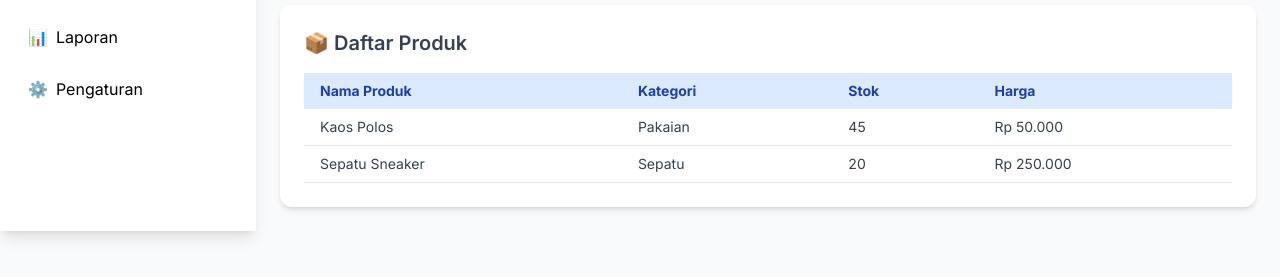
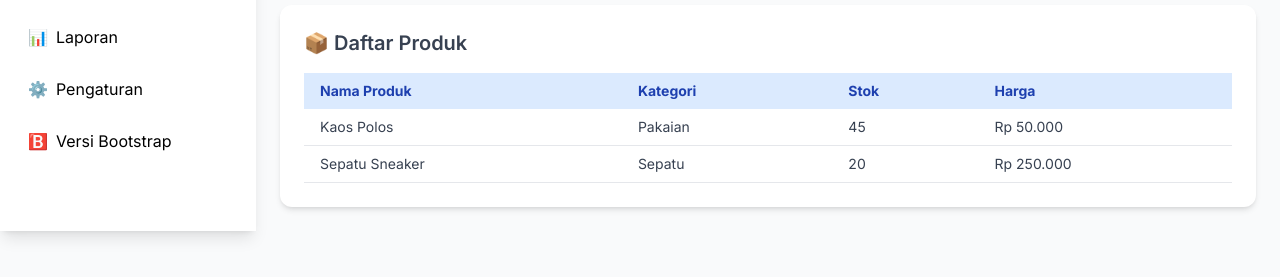
Before and after one commit to fauzi8162/ui-dashboard, a plain HTML site: page index.html in a window 1280 px wide. Shown: the part 219-496 px from the top of the page. Drawn offline with nearby package versions, Linux system fonts and the light colour scheme.

Commit message:
Update index.html

```diff
--- a/index.html
+++ b/index.html
@@ -53,6 +53,10 @@
           <span>⚙️</span>
           <span>Pengaturan</span>
         </a>
+         <a href="index_bootstrap.html" class="flex items-center space-x-2 px-3 py-2 rounded-lg hover:bg-blue-100 hover:text-blue-800">
+          <span>🅱️</span>
+          <span>Versi Bootstrap</span>
+        </a>
       </nav>
     </aside>
 
```
